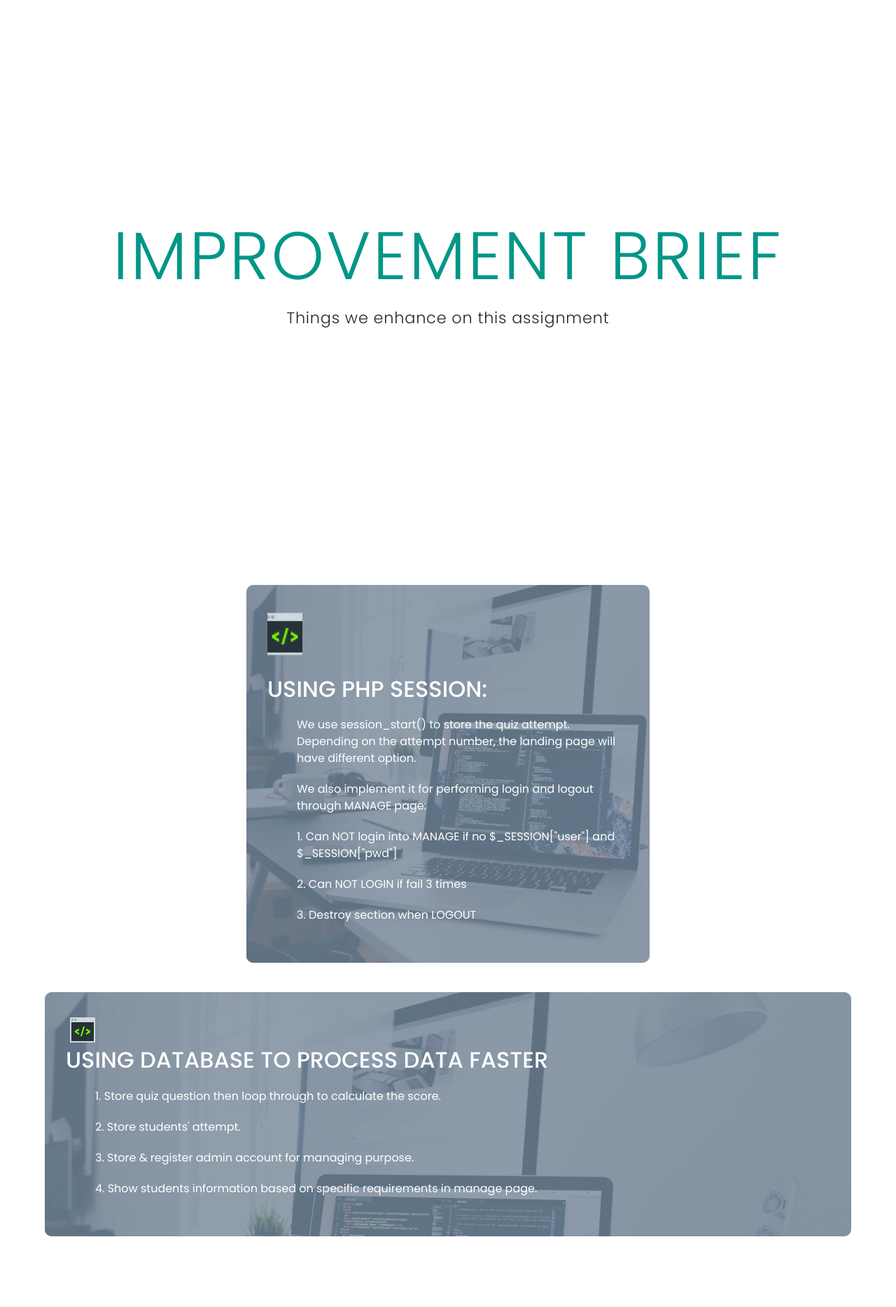
After one commit to roxnguyen1612/COS10026---Assign2, a PHP site: page /phpEnhancements.php in a window 1280 px wide. The commit adds this page. Shown: the part 801-2669 px from the top of the page at 70% size. Run offline with PHP 8.4, Linux system fonts and the light colour scheme.

Commit message:
php enhancements + fix nav

```diff
--- a/inc/menu.inc
+++ b/inc/menu.inc
@@ -16,7 +16,7 @@
                     <li><a href="quiz.php">QUIZ</a></li>
                     <li><a href="manage.php">MANAGE</a></li>
                     <li><a href="enhancements.html">ENHANCEMENTS 1</a></li>
-                    <li><a href="enhancements.php">ENHANCEMENTS 2</a></li>
+                    <li><a href="phpEnhancements.php">ENHANCEMENTS 2</a></li>
                   </ul>
                 </div>
               </div>
--- a/inc/quiznav.inc
+++ b/inc/quiznav.inc
@@ -8,7 +8,7 @@
           <li><a href="quiz.php">QUIZ</a></li>
           <li><a href="manage.php">MANAGE</a></li>
           <li><a href="enhancements.html">ENHANCEMENTS 1</a></li>
-          <li><a href="enhancements.php">ENHANCEMENTS 2</a></li>
+          <li><a href="phpEnhancements.php">ENHANCEMENTS 2</a></li>
         </ul>
       </div>
     </nav>
--- /dev/null
+++ b/phpEnhancements.php
@@ -0,0 +1,133 @@
+<!DOCTYPE html>
+<html lang='en'>
+
+<?php include_once("inc/header.inc"); ?>
+
+<body>
+  <section id="eheader">
+    <?php include_once("inc/menu.inc"); ?>
+  </section>
+
+  <section id="big-text">
+    <div class="big-text tcontainer">
+      <h1>PHP <span></span></h1>
+      <h2>ENHANCEMENTS<span></span></h2>
+    </div>
+  </section>
+
+  <section id="enhancement1">
+    <div class="enhancement1 econtainer">
+      <div class="enhancement1-top">
+        <h1 class="section-title"><span>IMPROVEMENT BRIEF</span></h1>
+        <p> Things we enhance on this assignment</p>
+      </div>
+    </div>
+
+    <div class="enhancement1-bottom">
+      <div class="enhancement1-items">
+        <div class="icon"><img src="./Images/icon1.png" alt="Logo" /></div>
+        <h2>USING PHP SESSION:</h2>
+        <ul>
+          <li>We use session_start() to store the quiz attempt. Depending on the attempt number, the landing page will have different option.</li>
+          <li>We also implement it for performing login and logout through MANAGE page: </li>
+          <li>1. Can NOT login into MANAGE if no $_SESSION["user"] and $_SESSION["pwd"]</li>
+          <li>2. Can NOT LOGIN if fail 3 times</li>
+          <li>3. Destroy section when LOGOUT</li>
+        </ul>
+      </div>
+    </div>
+
+    <div class="enhancement1-items">
+      <div class="icon"><img src="./Images/icon1.png" alt="icon1" /></div>
+      <h2>USING DATABASE TO PROCESS DATA FASTER</h2>
+      <ul>
+        <li>1. Store quiz question then loop through to calculate the score.</li>
+        <li>2. Store students' attempt.</li>
+        <li>3. Store & register admin account for managing purpose.</li>
+        <li>4. Show students information based on specific requirements in manage page.</li>
+      </ul>
+    </div>
+  </section>
+
+  <section id="enhancement2">
+    <div class="enhancement2 econtainer">
+      <div class="enhancement2-top">
+        <h1 class="section-title"><span>ENHANCEMENTS DETAILS</span></h1>
+        <p>To provide better understanding, we will provide a showcase of code and brief explanation.</p>
+      </div>
+
+      <!-- markquiz enh_1 -->
+      <div class="all-contents">
+        <div class="enhancement2-items">
+          <div class="enhancement2-info">
+            <h2>session_start()</h2>
+            <ul>
+              <li>Give student maximum 2 attempts</li>
+              <li>Store in $_SESSION["test_atmpt"]</li>
+              <li>$_SESSION["test_atmpt"] += 1 everytime HIDDEN input is posted.</li>
+            </ul>
+          </div>
+          <div class="enhancement2-img">
+            <img src="./Images/mq-1.png" alt="img" />
+          </div>
+        </div>
+      </div>
+      <!-- mquiz showcase -->
+      <div>
+        <p>When attempt = 1:</p>
+        <img src="./Images/mq-2.png" alt="img" />
+        <p>When attempt = 2:</p>
+        <img src="./Images/mq-3.png" alt="img" />
+      </div>
+
+      <!-- login page -->
+      <div class="all-contents">
+        <div class="enhancement2-items">
+          <div class="enhancement2-info">
+            <h2>Login session_start()</h2>
+            <ul>
+              <li>Store username and password information</li>
+              <li>$_POST["hidden"] input to calculate fail times</li>
+              <li>Check admin before accessing manage page</li>
+            </ul>
+          </div>
+          <div class="enhancement2-img">
+            <img src="./Images/lg-1.png" alt="img" />
+          </div>
+          <div>
+            <p>Checking login in manage.php:</p>
+            <img src="./Images/lg-2.png" alt="img" />
+            <p>$_POST["hidden"] > 3 = disable button</p>
+            <img src="./Images/lg-3.png" alt="img" />
+            <img src="./Images/lg-4.png" alt="img" />
+          </div>
+        </div>
+      </div>
+
+      <!-- database -->
+      <div class="all-contents">
+        <div class="enhancement2-items">
+          <div class="enhancement2-info">
+            <h2>Database</h2>
+            <ul>
+            <li>Store answers & calculate score</li>
+            <li>Record students' attempts</li>
+            <li>Output 5 functions in manage page</li>
+            </ul>
+          </div>
+          <div class="enhancement2-img">
+            <img src="./Images/img-1.png" alt="img" />
+          </div>
+        </div>
+        <div>
+          <p>Calculate score on database answers: </p>
+          <img src="./Images/db-1.png" alt="img" />
+          <p>Insert student attempts: </p>
+          <img src="./Images/db-2.png" alt="img" />
+          <p>Functions in manage.php by displaytable.php. For example:  </p>
+          <img src="./Images/db-3.png" alt="img" />
+        </div>
+      </div>
+    </div>
+  </section>
+</body>
--- a/test.php
+++ b/test.php
@@ -1,6 +1,8 @@
 <!-- for testing purpose only
 will delete after finishing all -->
 
+
+<!-- the login in winscp -->
 <?php
 session_start();
 ?>
```
Also changed, not shown: enhancements.html (+10 -10 lines), Images/db-1.png (added), Images/db-2.png (added), Images/db-3.png (added), Images/lg-1.png (added), Images/lg-2.png (added), Images/lg-3.png (added), Images/lg-4.png (added), Images/mq-1.png (added), Images/mq-2.png (added), Images/mq-3.png (added).
